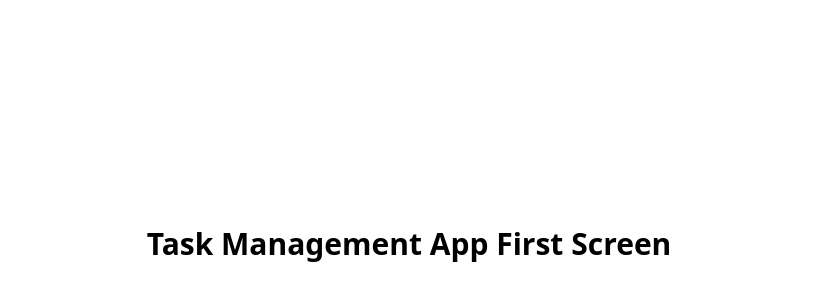
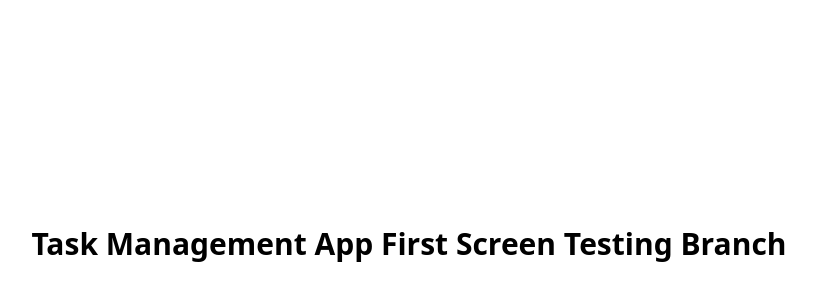
Before and after one commit to StandardTouch/task-st-frontend, a Vue app: page / in a window 1280 px wide. Shown: the part 156-456 px from the top of the page, without its empty margins (231-1047 px from the left). Built offline with nearby package versions, Linux system fonts and the light colour scheme.

Commit message:
create testing branch

```diff
--- a/src/App.vue
+++ b/src/App.vue
@@ -4,7 +4,7 @@
 
 <template>
   <div class="flex h-screen w-screen justify-center items-center">
-    <h1 class="text-3xl font-bold">Task Management App First Screen</h1>
+    <h1 class="text-3xl font-bold">Task Management App First Screen Testing Branch</h1>
   </div>
 </template>
 
```
